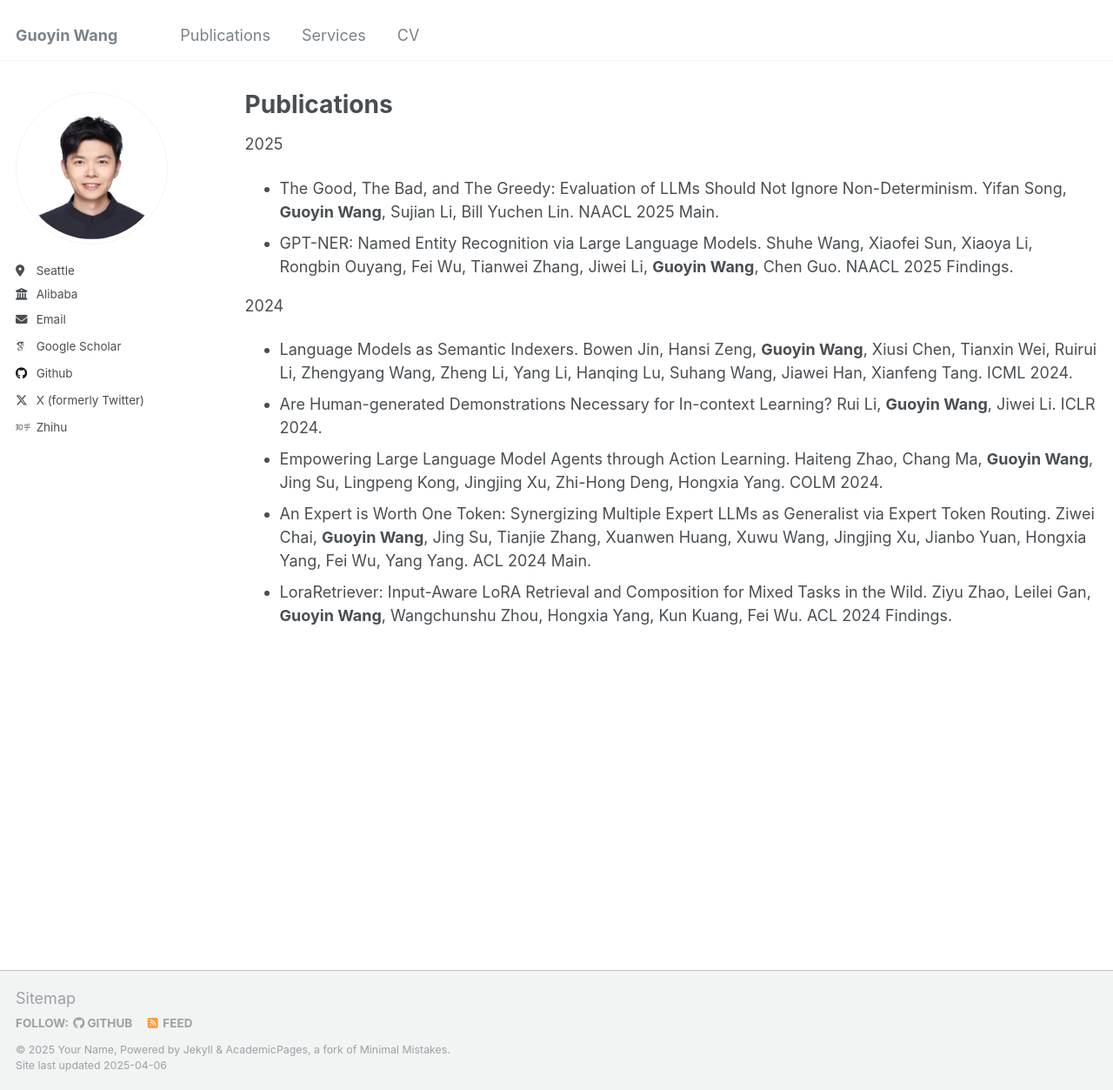
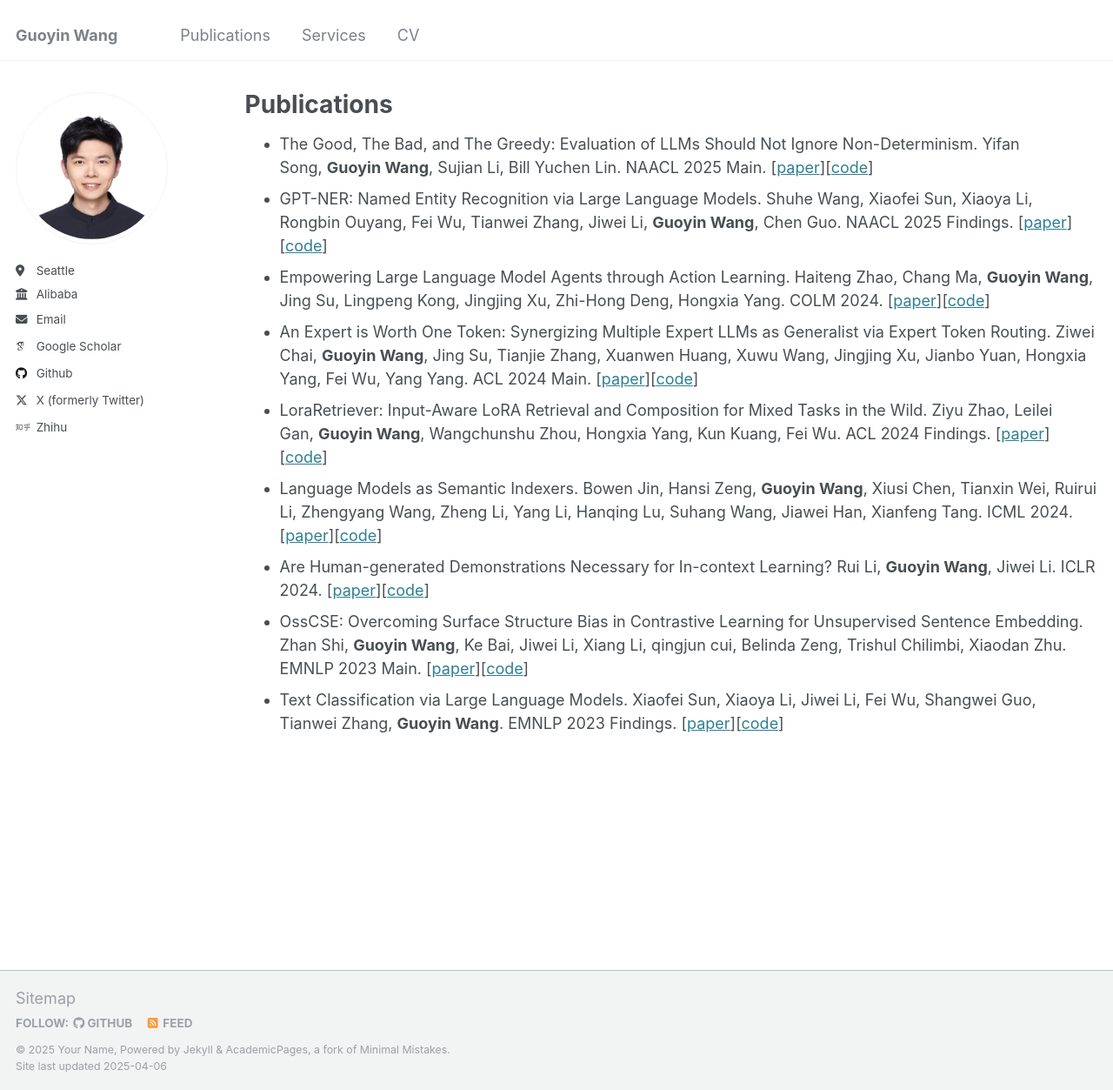
Before and after one commit to huxueyu/guoyin.wang, a Jekyll site: the page built from _pages/publications.md, in a window 1280 px wide and 1253 px high. Shown: the whole window at 87% size. Built offline with Jekyll 4.4.1, drawn with Linux system fonts in a browser that asks for light colours; some web fonts are replaced.

Commit message:
Update publications.md

```diff
--- a/_pages/publications.md
+++ b/_pages/publications.md
@@ -8,13 +8,12 @@ redirect_from:
 ---
 
 
-2025
-- The Good, The Bad, and The Greedy: Evaluation of LLMs Should Not Ignore Non-Determinism. Yifan Song, **Guoyin Wang**, Sujian Li, Bill Yuchen Lin. NAACL 2025 Main.
-- GPT-NER: Named Entity Recognition via Large Language Models. Shuhe Wang, Xiaofei Sun, Xiaoya Li, Rongbin Ouyang, Fei Wu, Tianwei Zhang, Jiwei Li, **Guoyin Wang**, Chen Guo. NAACL 2025 Findings.
-
-2024
-- Language Models as Semantic Indexers. Bowen Jin, Hansi Zeng, **Guoyin Wang**, Xiusi Chen, Tianxin Wei, Ruirui Li, Zhengyang Wang, Zheng Li, Yang Li, Hanqing Lu, Suhang Wang, Jiawei Han, Xianfeng Tang. ICML 2024.
-- Are Human-generated Demonstrations Necessary for In-context Learning? Rui Li, **Guoyin Wang**, Jiwei Li. ICLR 2024.
-- Empowering Large Language Model Agents through Action Learning. Haiteng Zhao, Chang Ma, **Guoyin Wang**, Jing Su, Lingpeng Kong, Jingjing Xu, Zhi-Hong Deng, Hongxia Yang. COLM 2024.
-- An Expert is Worth One Token: Synergizing Multiple Expert LLMs as Generalist via Expert Token Routing. Ziwei Chai, **Guoyin Wang**, Jing Su, Tianjie Zhang, Xuanwen Huang, Xuwu Wang, Jingjing Xu, Jianbo Yuan, Hongxia Yang, Fei Wu, Yang Yang. ACL 2024 Main.
-- LoraRetriever: Input-Aware LoRA Retrieval and Composition for Mixed Tasks in the Wild. Ziyu Zhao, Leilei Gan, **Guoyin Wang**, Wangchunshu Zhou, Hongxia Yang, Kun Kuang, Fei Wu. ACL 2024 Findings.
+- The Good, The Bad, and The Greedy: Evaluation of LLMs Should Not Ignore Non-Determinism. Yifan Song, **Guoyin Wang**, Sujian Li, Bill Yuchen Lin. NAACL 2025 Main. [[paper](https://arxiv.org/abs/2407.10457)][[code](https://github.com/Yifan-Song793/GoodBadGreedy)]
+- GPT-NER: Named Entity Recognition via Large Language Models. Shuhe Wang, Xiaofei Sun, Xiaoya Li, Rongbin Ouyang, Fei Wu, Tianwei Zhang, Jiwei Li, **Guoyin Wang**, Chen Guo. NAACL 2025 Findings. [[paper](https://arxiv.org/abs/2304.10428)][[code](https://github.com/ShuheWang1998/GPT-NER)]
+- Empowering Large Language Model Agents through Action Learning. Haiteng Zhao, Chang Ma, **Guoyin Wang**, Jing Su, Lingpeng Kong, Jingjing Xu, Zhi-Hong Deng, Hongxia Yang. COLM 2024. [[paper](https://arxiv.org/abs/2402.15809)][[code](https://github.com/zhao-ht/LearnAct)]
+- An Expert is Worth One Token: Synergizing Multiple Expert LLMs as Generalist via Expert Token Routing. Ziwei Chai, **Guoyin Wang**, Jing Su, Tianjie Zhang, Xuanwen Huang, Xuwu Wang, Jingjing Xu, Jianbo Yuan, Hongxia Yang, Fei Wu, Yang Yang. ACL 2024 Main. [[paper](https://arxiv.org/abs/2403.16854)][[code](https://github.com/zjunet/ETR)]
+- LoraRetriever: Input-Aware LoRA Retrieval and Composition for Mixed Tasks in the Wild. Ziyu Zhao, Leilei Gan, **Guoyin Wang**, Wangchunshu Zhou, Hongxia Yang, Kun Kuang, Fei Wu. ACL 2024 Findings. [[paper](https://arxiv.org/abs/2402.09997)][[code](https://github.com/StyxXuan/LoraRetriever)]
+- Language Models as Semantic Indexers. Bowen Jin, Hansi Zeng, **Guoyin Wang**, Xiusi Chen, Tianxin Wei, Ruirui Li, Zhengyang Wang, Zheng Li, Yang Li, Hanqing Lu, Suhang Wang, Jiawei Han, Xianfeng Tang. ICML 2024. [[paper](https://arxiv.org/abs/2310.07815)][[code](https://github.com/PeterGriffinJin/LMIndexer)]
+- Are Human-generated Demonstrations Necessary for In-context Learning? Rui Li, **Guoyin Wang**, Jiwei Li. ICLR 2024. [[paper](https://arxiv.org/abs/2309.14681)][[code](https://github.com/ruili33/SEC)]
+- OssCSE: Overcoming Surface Structure Bias in Contrastive Learning for Unsupervised Sentence Embedding. Zhan Shi, **Guoyin Wang**, Ke Bai, Jiwei Li, Xiang Li, qingjun cui, Belinda Zeng, Trishul Chilimbi, Xiaodan Zhu. EMNLP 2023 Main. [[paper](https://aclanthology.org/2023.emnlp-main.448/)][[code](https://github.com/princeton-nlp/SimCSE)]
+- Text Classification via Large Language Models. Xiaofei Sun, Xiaoya Li, Jiwei Li, Fei Wu, Shangwei Guo, Tianwei Zhang, **Guoyin Wang**. EMNLP 2023 Findings. [[paper](https://arxiv.org/abs/2305.08377)][[code](https://github.com/ShannonAI/GPT-CLS-CARP)]
```
